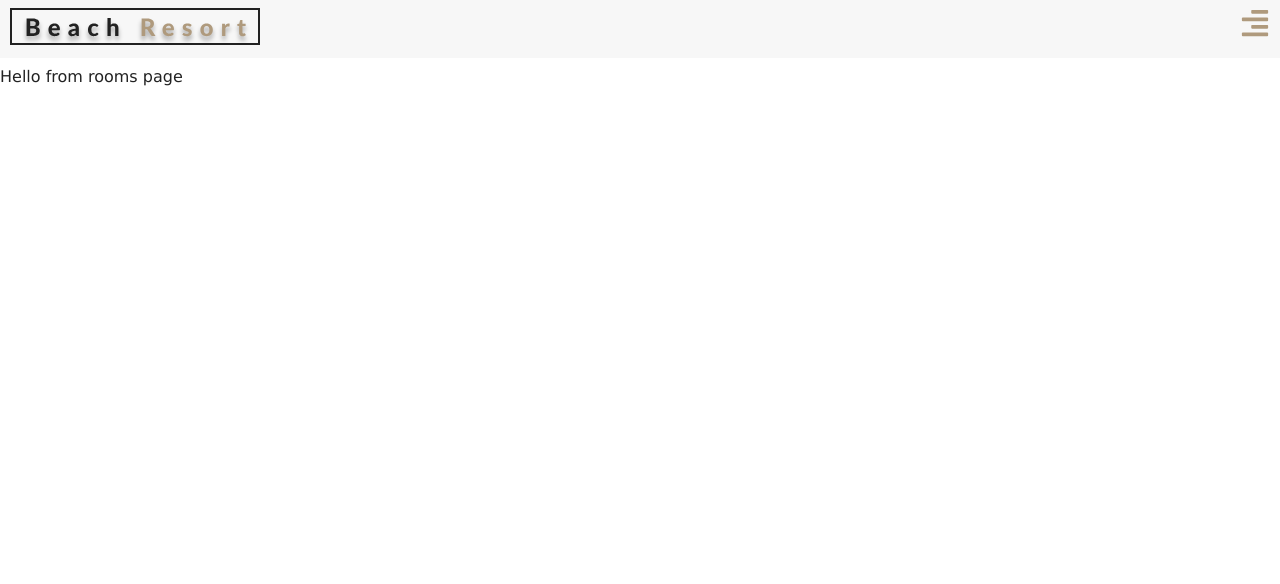
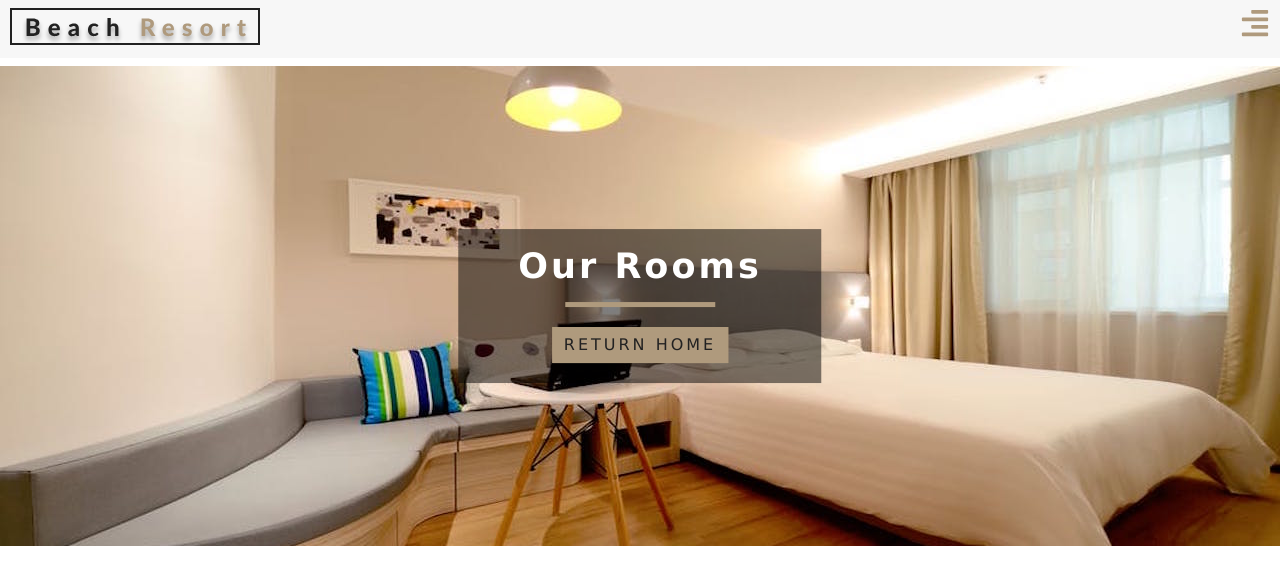
Before and after one commit to surtich/enunciado-examen, a React (Create React App) app: page /rooms in a window 1280 px wide. Shown: the top 584 px of the page. Built offline with nearby package versions, Linux system fonts and the light colour scheme.

Commit message:
[Banner] Added component

```diff
--- /dev/null
+++ b/src/components/Banner.tsx
@@ -0,0 +1,22 @@
+import React from "react";
+
+const Banner = ({
+  children,
+  title,
+  subtitle
+}: {
+  title: string;
+  subtitle?: string;
+  children: React.ReactNode;
+}) => {
+  return (
+    <div className="banner" data-testid="banner">
+      <h1>{title}</h1>
+      <div />
+      <p>{subtitle}</p>
+      {children}
+    </div>
+  );
+};
+
+export default Banner;
--- a/src/components/Hero.tsx
+++ b/src/components/Hero.tsx
@@ -1,11 +1,11 @@
 import React from "react";
 
 type HeroProps = {
-  children: React.ReactNode;
-  hero: string;
+  children?: React.ReactNode;
+  hero?: "hero-default" | "hero-rooms";
 };
 
-const Hero: React.FC<HeroProps> = ({ children, hero }) => {
+const Hero: React.FC<HeroProps> = ({ children, hero = "hero-default" }) => {
   return (
     <header className={hero} data-testid="hero">
       {children}
--- a/src/pages/Error.tsx
+++ b/src/pages/Error.tsx
@@ -1,7 +1,20 @@
 import React from "react";
+import { Link } from "react-router-dom";
+import Banner from "../components/Banner";
+import Hero from "../components/Hero";
 
 const Error = () => {
-  return <div data-testid="error-page">Hello from error page</div>;
+  return (
+    <div data-testid="error-page">
+      <Hero>
+        <Banner title="404" subtitle="page not found">
+          <Link to="/" className="btn-primary">
+            return home
+          </Link>
+        </Banner>
+      </Hero>
+    </div>
+  );
 };
 
 export default Error;
--- a/src/pages/Home.tsx
+++ b/src/pages/Home.tsx
@@ -1,11 +1,20 @@
 import React from "react";
+import { Link } from "react-router-dom";
+import Banner from "../components/Banner";
 import Hero from "../components/Hero";
 
 const Home = () => {
   return (
     <div data-testid="home-page">
-      <Hero hero="defaultHero">
-        <div>Hello from Hero</div>
+      <Hero>
+        <Banner
+          title="luxurious rooms"
+          subtitle="deluxe rooms starting at $299"
+        >
+          <Link to="/rooms" className="btn-primary">
+            our rooms
+          </Link>
+        </Banner>
       </Hero>
     </div>
   );
--- a/src/pages/Rooms.tsx
+++ b/src/pages/Rooms.tsx
@@ -1,7 +1,20 @@
 import React from "react";
+import { Link } from "react-router-dom";
+import Banner from "../components/Banner";
+import Hero from "../components/Hero";
 
 const Rooms = () => {
-  return <div data-testid="rooms-page">Hello from rooms page</div>;
+  return (
+    <div data-testid="rooms-page">
+      <Hero hero="hero-rooms">
+        <Banner title="our rooms">
+          <Link to="/" className="btn-primary">
+            return home
+          </Link>
+        </Banner>
+      </Hero>
+    </div>
+  );
 };
 
 export default Rooms;
--- a/src/sass/base/_utilities.scss
+++ b/src/sass/base/_utilities.scss
@@ -4,3 +4,21 @@
   right: 1rem;
   transform: translate(-50%, -50%);
 }
+
+.btn-primary {
+  display: inline-block;
+  text-decoration: none;
+  letter-spacing: $main-spacing;
+  color: $main-black;
+  background: $primary-color;
+  padding: 0.4rem 0.9rem;
+  border: 3px solid $primary-color;
+  transition: $main-transition;
+  text-transform: uppercase;
+  cursor: pointer;
+}
+
+.btn-primary:hover {
+  background: transparent;
+  color: $primary-color;
+}
--- /dev/null
+++ b/src/sass/components/_Banner.scss
@@ -0,0 +1,26 @@
+.banner {
+  @include absCenter;
+  display: inline-block;
+  background: rgba(0, 0, 0, 0.5);
+  color: $main-white;
+  padding: 2rem 6rem;
+  text-align: center;
+  text-transform: capitalize;
+  letter-spacing: $main-spacing;
+
+  h1 {
+    font-size: 3.5rem;
+  }
+
+  div {
+    width: 15rem;
+    height: 5px;
+    background: $primary-color;
+    margin: 1.7rem auto;
+  }
+
+  p {
+    font-size: 1.5rem;
+    margin-bottom: 2rem;
+  }
+}
--- a/src/sass/components/_Hero.scss
+++ b/src/sass/components/_Hero.scss
@@ -1,10 +1,11 @@
-.defaultHero,
-.roomsHero {
+.hero-default,
+.hero-rooms {
+  position: relative;
   min-height: calc(100vh - 66px);
   background: url("../../images/defaultBcg.jpeg") center/cover no-repeat;
 }
 
-.roomsHero {
+.hero-rooms {
   background-image: url("../../images/room-2.jpeg");
   min-height: 60vh;
 }
--- a/src/sass/main.scss
+++ b/src/sass/main.scss
@@ -7,6 +7,7 @@
 @import "base/typography";
 @import "base/utilities";
 
+@import "components/Banner";
 @import "components/Hero";
 @import "components/Navbar";
 
```
Also changed, not shown: 1 other file (tests, documents, lock files or other folders).
